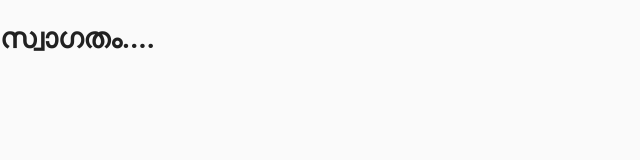
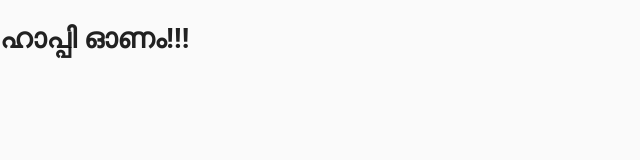
Before and after one commit to arjun-raghavan/alpha, a React (Create React App) app in the folder client-app/: page /dashboard in a window 1280 px wide. Shown: the top 160 px of the page, without its empty margins (0-640 px from the left). Built offline with nearby package versions, Linux system fonts and the light colour scheme; the HTML template or start-up script is replaced by a standard one.

Commit message:
updated msg

```diff
--- a/client-app/src/features/dashboard/index.js
+++ b/client-app/src/features/dashboard/index.js
@@ -3,7 +3,7 @@ import React, { Fragment } from "react";
 function DashBoard() {
   return (
     <Fragment>
-      <h1>സ്വാഗതം....</h1>
+      <h1>ഹാപ്പി ഓണം!!!</h1>
     </Fragment>
   );
 }
```
